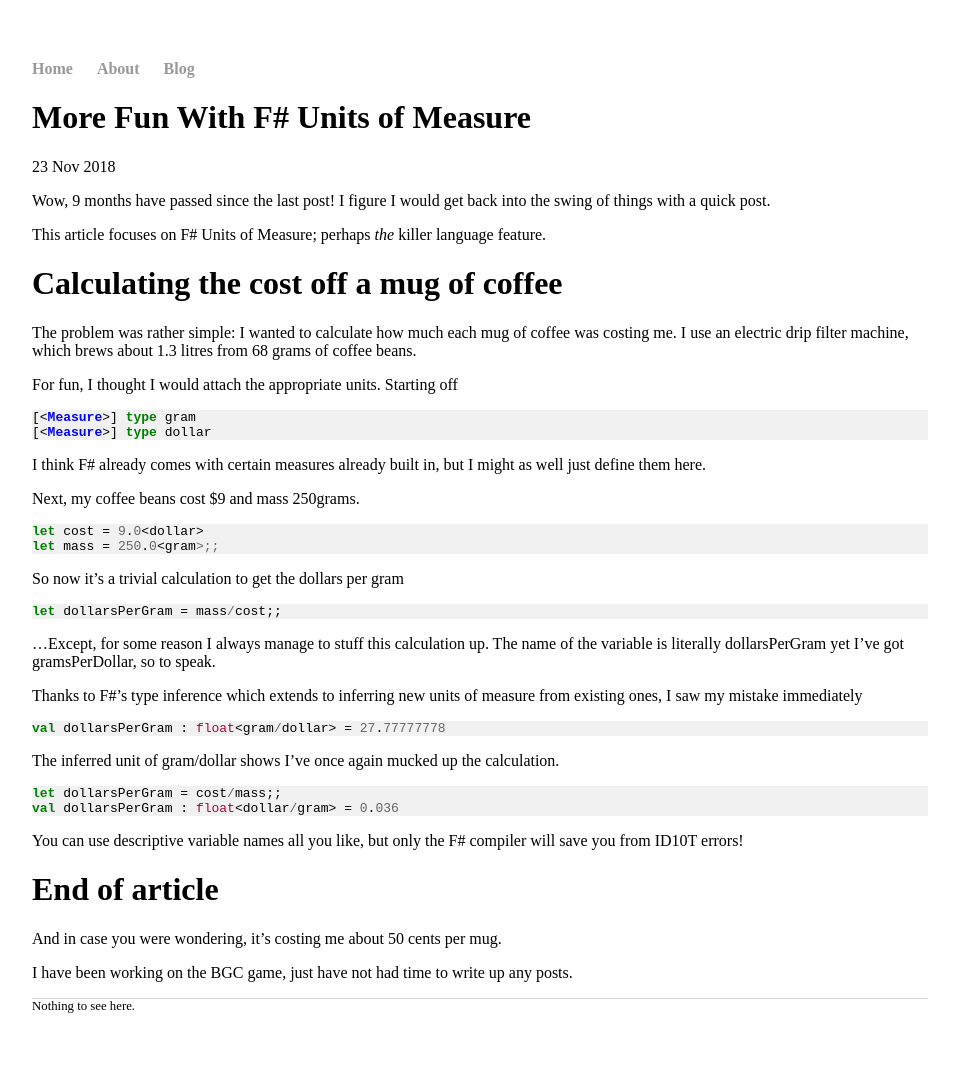
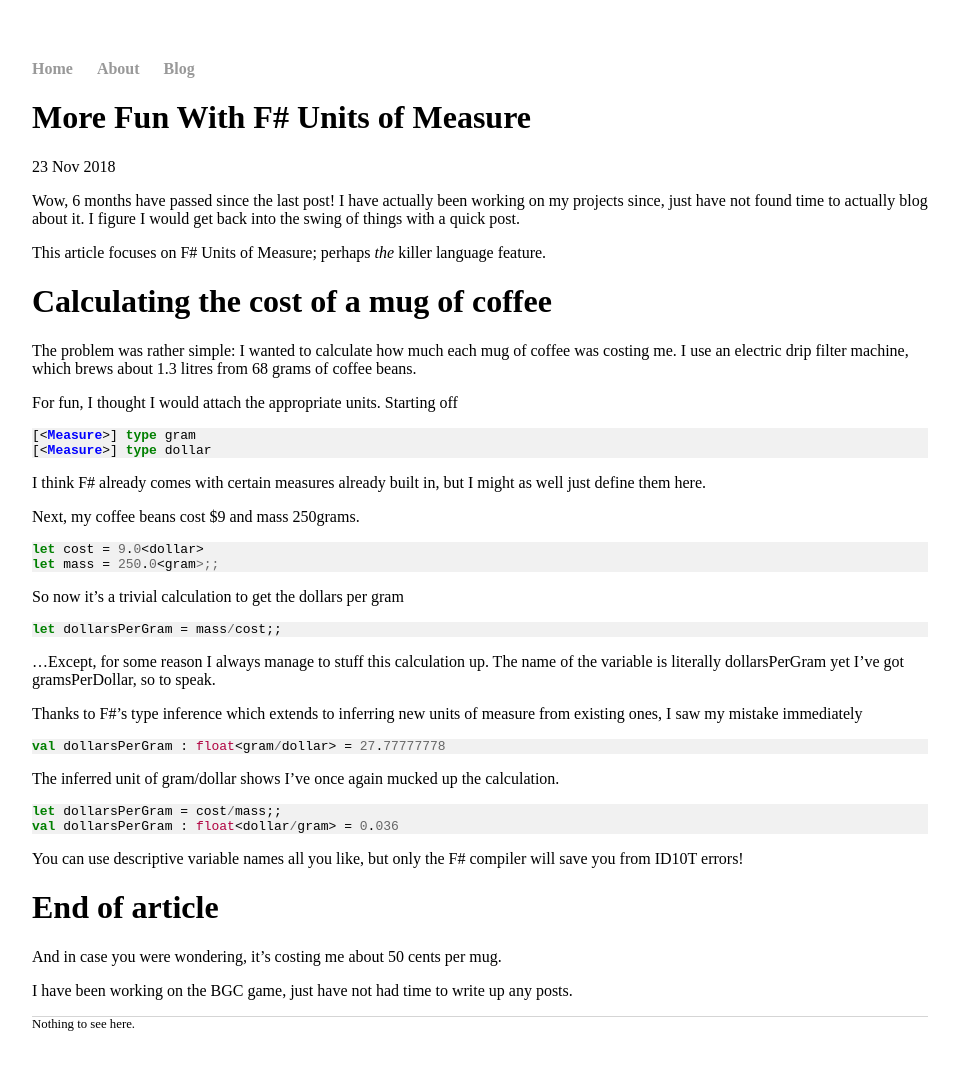
Before and after one commit to bjnmercer/bjnmercer.github.io, a Jekyll site: the page built from _posts/2018-11-23-more-units-of-measure.md, in a window 1280 px wide. Shown: the whole page, without its empty margins (160-1119 px from the left). Built offline with Jekyll 4.4.1, drawn with Linux system fonts in a browser that asks for light colours.

Commit message:
Can't math. Fixed som typos. Added some clarifications.

```diff
--- a/_posts/2018-11-23-more-units-of-measure.md
+++ b/_posts/2018-11-23-more-units-of-measure.md
@@ -4,11 +4,11 @@ title: "More Fun With F# Units of Measure"
 date: 2018-11-23
 ---
 
-Wow, 9 months have passed since the last post! I figure I would get back into the swing of things with a quick post.
+Wow, 6 months have passed since the last post! I have actually been working on my projects since, just have not found time to actually blog about it. I figure I would get back into the swing of things with a quick post.
 
 This article focuses on F# Units of Measure; perhaps *the* killer language feature.
 
-# Calculating the cost off a mug of coffee
+# Calculating the cost of a mug of coffee
 
 The problem was rather simple: I wanted to calculate how much each mug of coffee was costing me. I use an electric drip filter machine, which brews about 1.3 litres from 68 grams of coffee beans.
 
```
